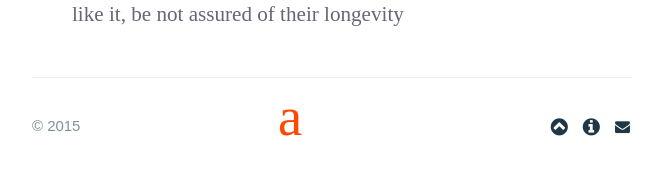
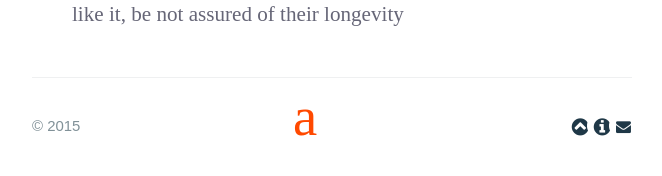
Before and after one commit to arcions/arcions.github.io, a Jekyll site: the page built from about/index.html, in a window 1280 px wide. Shown: the part 980-1156 px from the top of the page, without its empty margins (308-970 px from the left). Built offline with Jekyll 4.4.1, drawn with Linux system fonts in a browser that asks for light colours; nearby versions of some CDN libraries; some web fonts are replaced; Markdown is read by kramdown in place of the engine named in the settings.

Commit message:
Update main.css

```diff
--- a/stylesheets/main.css
+++ b/stylesheets/main.css
@@ -399,11 +399,11 @@ h6 {
     .site-footer-other a {
      background: transparent;
      color: #1F3847;
-     padding: 6px;
+     padding: 7px;
    }
      .site-footer-other a:hover {
        color: #fff;
-       padding: 6px;
+       padding: 7px;
     }
 
   @media screen and (min-width: 64em) {
@@ -528,7 +528,7 @@ nav a {
     background: #fff;
     text-align: center;
     line-height: 25px;
-    margin-left: 5px;
+    margin-left: -5px;
     position: relative;
 }
 
```
